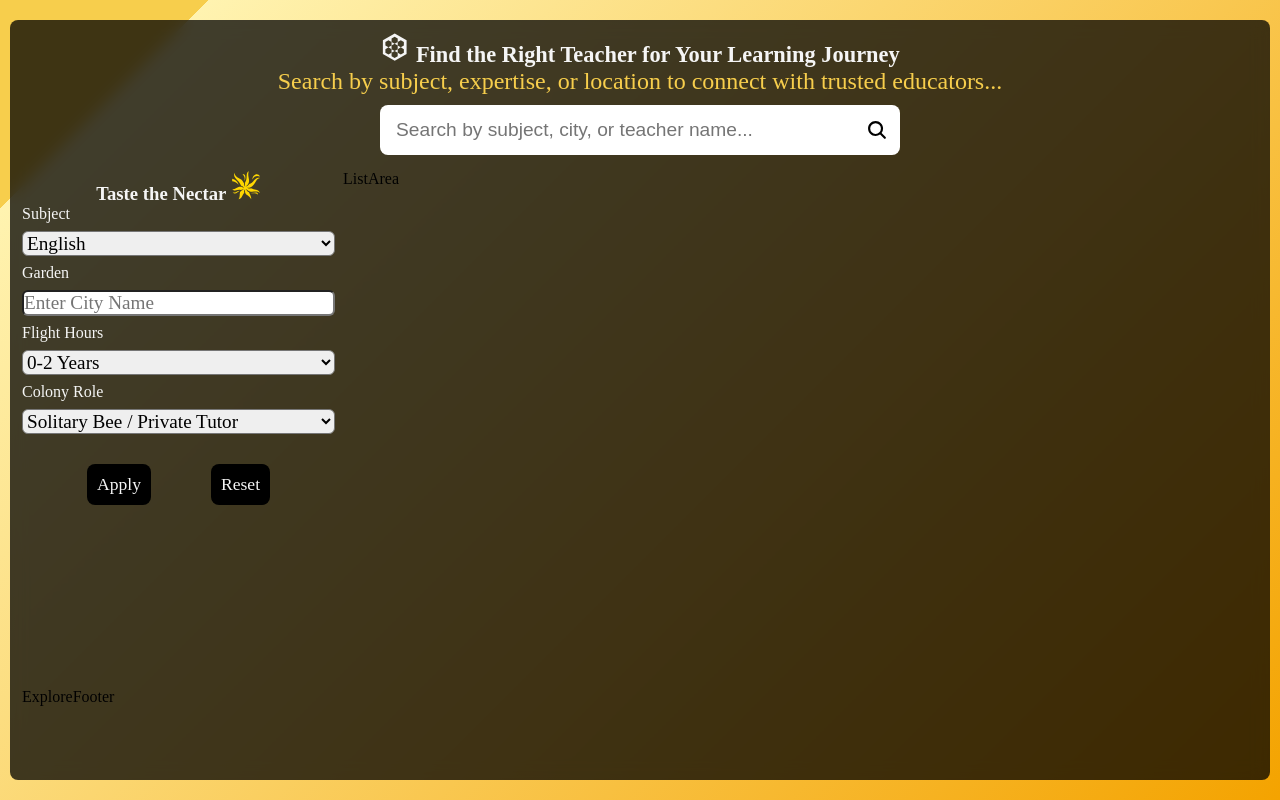
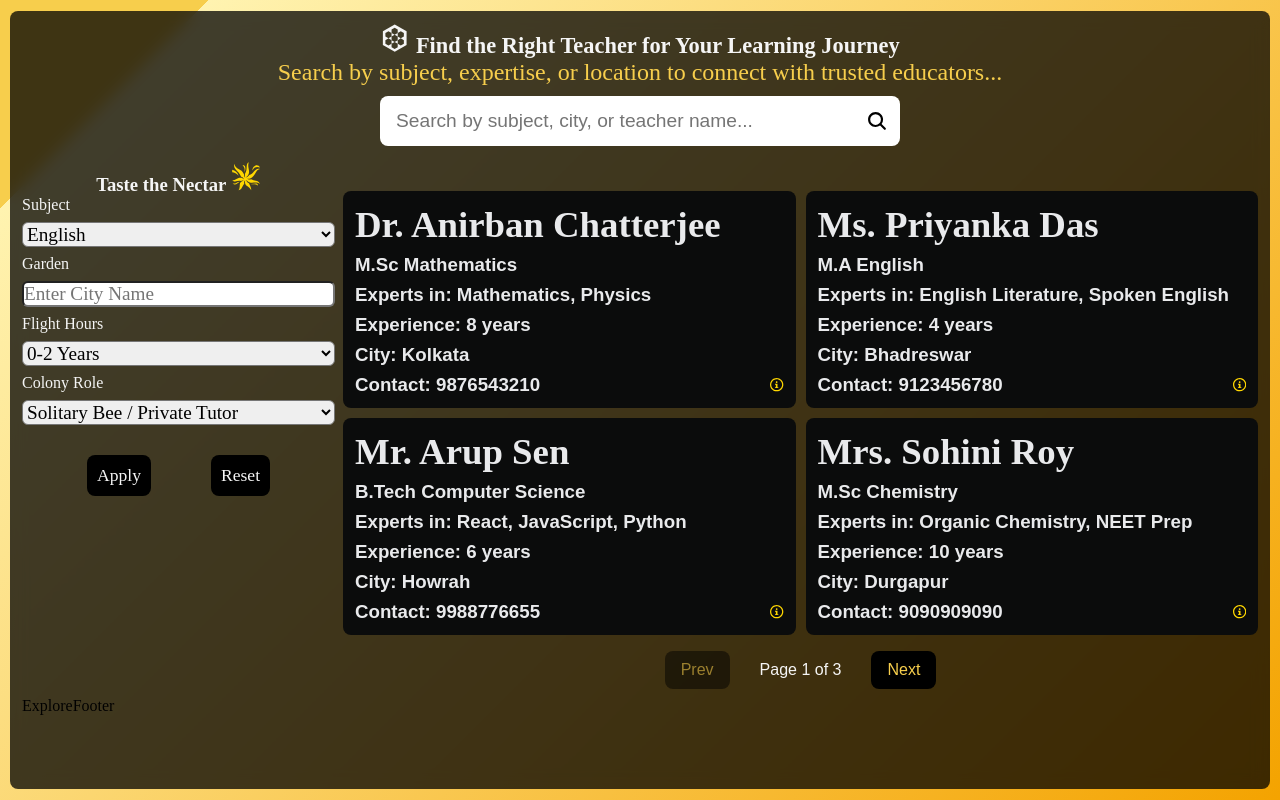
Before and after one commit to Ri1999/myUniversityProject, a React (Vite) app: page /explore-teacher-list in a window 1280 px wide. Built offline with nearby package versions, Linux system fonts and the light colour scheme.

Commit message:
Built teacher cards and pagination structure

```diff
--- /dev/null
+++ b/src/Database/Data.js
@@ -0,0 +1,144 @@
+const teachers = [
+  {
+    id: 1,
+    fullname: "Dr. Anirban Chatterjee",
+    hqualification: "M.Sc Mathematics",
+    experience: 8,
+    employment: "govt",
+    expertise: "Mathematics, Physics",
+    email: "anirban@bee.com",
+    phonenumber: "9876543210",
+    gender: "male",
+    city: "Kolkata",
+    pincode: "700001",
+    bio: "Specializing in calculus and competitive exam logic."
+  },
+  {
+    id: 2,
+    fullname: "Ms. Priyanka Das",
+    hqualification: "M.A English",
+    experience: 4,
+    employment: "private",
+    expertise: "English Literature, Spoken English",
+    email: "priyanka@bee.com",
+    phonenumber: "9123456780",
+    gender: "female",
+    city: "Bhadreswar",
+    pincode: "712124",
+    bio: "Focusing on interactive communication and grammar."
+  },
+  {
+    id: 3,
+    fullname: "Mr. Arup Sen",
+    hqualification: "B.Tech Computer Science",
+    experience: 6,
+    employment: "corporate",
+    expertise: "React, JavaScript, Python",
+    email: "arup@bee.com",
+    phonenumber: "9988776655",
+    gender: "male",
+    city: "Howrah",
+    pincode: "711101",
+    bio: "Hands-on coding projects for young developers."
+  },
+  {
+    id: 4,
+    fullname: "Mrs. Sohini Roy",
+    hqualification: "M.Sc Chemistry",
+    experience: 10,
+    employment: "freelance",
+    expertise: "Organic Chemistry, NEET Prep",
+    email: "sohini@bee.com",
+    phonenumber: "9090909090",
+    gender: "female",
+    city: "Durgapur",
+    pincode: "713201",
+    bio: "Helping students decode complex chemical reactions."
+  },
+  {
+    id: 5,
+    fullname: "Amitava Ghosh",
+    hqualification: "M.A Sanskrit",
+    experience: 12,
+    employment: "govt",
+    expertise: "Sanskrit, Bengali",
+    email: "amitava@bee.com",
+    phonenumber: "9830012345",
+    gender: "male",
+    city: "Chinsurah",
+    pincode: "712101",
+    bio: "Preserving heritage through language and literature."
+  },
+  {
+    id: 6,
+    fullname: "Srijita Mukherjee",
+    hqualification: "B.Sc Biology",
+    experience: 3,
+    employment: "private",
+    expertise: "Botany, Zoology",
+    email: "srijita@bee.com",
+    phonenumber: "9433112233",
+    gender: "female",
+    city: "Chandannagar",
+    pincode: "712136",
+    bio: "Passionate about making biology visual and fun."
+  },
+  {
+    id: 7,
+    fullname: "Vikram Malhotra",
+    hqualification: "MBA Finance",
+    experience: 15,
+    employment: "corporate",
+    expertise: "Economics, Commerce",
+    email: "vikram@bee.com",
+    phonenumber: "9874455667",
+    gender: "male",
+    city: "Kolkata",
+    pincode: "700016",
+    bio: "Practical insights into the world of business and finance."
+  },
+  {
+    id: 8,
+    fullname: "Kavita Iyer",
+    hqualification: "M.Sc Physics",
+    experience: 7,
+    employment: "freelance",
+    expertise: "Astrophysics, Quantum Mechanics",
+    email: "kavita@bee.com",
+    phonenumber: "9007123456",
+    gender: "female",
+    city: "Bidhannagar",
+    pincode: "700091",
+    bio: "Exploring the mysteries of the universe with students."
+  },
+  {
+    id: 9,
+    fullname: "Rahul Banerjee",
+    hqualification: "B.A Geography",
+    experience: 5,
+    employment: "private",
+    expertise: "Social Studies, Geography",
+    email: "rahulb@bee.com",
+    phonenumber: "8899001122",
+    gender: "male",
+    city: "Serampore",
+    pincode: "712201",
+    bio: "Mapping the world through engaging storytelling."
+  },
+  {
+    id: 10,
+    fullname: "Deepa Karmakar",
+    hqualification: "M.P.Ed (Physical Education)",
+    experience: 9,
+    employment: "govt",
+    expertise: "Sports Science, Yoga",
+    email: "deepa@bee.com",
+    phonenumber: "7766554433",
+    gender: "female",
+    city: "Asansol",
+    pincode: "713301",
+    bio: "Promoting fitness and mental health in the hive."
+  }
+];
+
+export default teachers;
--- a/src/pages/Explore.css
+++ b/src/pages/Explore.css
@@ -115,15 +115,87 @@
 }
 
 
+.listArea{
+
+    margin-top: 30px;
+    grid-column: span 3;
+    display: flex;
+    flex-direction: column;
+    gap: 16px;
+
+}
+.cardsGrid{
+
+    display: grid;
+    grid-template-columns: 1fr 1fr;
+    gap: 10px;
+}
+.cardContainer{
+    font-family: "Ubuntu", sans-serif;
+    color: #e9eaec;
+    padding: 12px;
+    background-color: #0b0c0c;
+    border-radius: 8px;
+    display: flex;
+    flex-direction: column;
+    gap: 8px;
+}
+.cardContainer h2{
+    font-family: "Edu TAS Beginner", cursive;
+}
+.contactRow{
+    display: flex;
+    align-items: center;
+    justify-content: space-between;
+}
+.paginationControls{
+    display: flex;
+    align-items: center;
+    justify-content: center;
+    gap: 30px;
+}
+.paginationControls p{
+    font-family: "Ubuntu", sans-serif;
+    color: whitesmoke;
+    font-size: 1rem;
+}
+.paginationControls button{
+    font-family: "Ubuntu", sans-serif;
+    font-size: 1rem;
+    background-color: black;
+    color: #F7CE4C;
+    border: none;
+    padding: 10px 16px;
+    border-radius: 8px;
+    cursor: pointer;
+}
+
+.paginationControls button:disabled{
+    opacity: 0.5;
+    cursor: not-allowed;
+}
+
+
+
+.icon-button {
+  background: none;
+  border: none;
+  padding: 0;
+  cursor: pointer;
+  outline: none;
+
+  /* Centers the icon perfectly inside the button */
+  display: inline-flex;
+  align-items: center;
+  justify-content: center;
+}
 
 
 
 
 
-.listArea{
-    grid-column: span 3;
-    overflow-y: auto;
-}
+
+
 .exploreFooter{
     grid-column: span 4;
 }
--- a/src/pages/Explore.jsx
+++ b/src/pages/Explore.jsx
@@ -1,5 +1,6 @@
 
 import "./Explore.css";
+
 
 const Explore = ({children}) => {
   return (
--- a/src/pages/ListArea.jsx
+++ b/src/pages/ListArea.jsx
@@ -1,8 +1,76 @@
-import React from 'react'
+import { useState } from 'react'
+import TeacherCard from './TeacherCard';
+import Data from "../Database/Data"
 import "./Explore.css";
+
 const ListArea = () => {
+
+
+  const [currentPage, setCurrentPage] = useState(1);
+
+  // only 4 cards
+  const cardsPerPage = 4;
+
+  // indexing
+  const lastIndex = currentPage * cardsPerPage;
+  const firstIndex = lastIndex - cardsPerPage;
+
+  // slicing
+  const currentTeachers =
+    Data.slice(firstIndex, lastIndex);
+
+  // totalpage count
+  const totalPages =
+    Math.ceil(Data.length / cardsPerPage);
+
   return (
-    <div className='listArea' >ListArea</div>
+
+    <div className='listArea'>
+
+      {/* this is main grid stut. */}
+      <div className='cardsGrid'>
+
+        {currentTeachers.map((t) => (
+
+          <TeacherCard
+            key={t.id}
+            teacher={t}
+          />
+
+        ))}
+
+      </div>
+
+      {/* pagination for button */}
+      <div className='paginationControls'>
+
+        <button
+
+          disabled={currentPage === 1}
+          onClick={() =>
+            setCurrentPage(currentPage - 1)
+         }
+
+        >
+          Prev
+        </button>
+
+        <p>
+          Page {currentPage} of {totalPages}
+        </p>
+
+        <button
+          disabled={currentPage === totalPages}
+          onClick={() =>
+            setCurrentPage(currentPage + 1)
+          }
+        >
+          Next
+        </button>
+
+      </div>
+
+    </div>
   )
 }
 
--- /dev/null
+++ b/src/pages/TeacherCard.jsx
@@ -0,0 +1,41 @@
+import "./Explore.css";
+import { ImInfo } from "react-icons/im";
+
+const TeacherCard = ({ teacher }) => {
+
+  return (
+
+    <div className="cardContainer">
+
+      <h2>{teacher.fullname}</h2>
+      <h3>{teacher.hqualification}</h3>
+      <h3>
+        Experts in: {teacher.expertise}
+      </h3>
+      <h3>
+        Experience: {teacher.experience} years
+      </h3>
+      <h3>
+        City: {teacher.city}
+      </h3>
+
+      <div className="contactRow">
+
+        <h3>
+          Contact: {teacher.phonenumber}
+        </h3>
+
+        <button
+          className="icon-button"
+          type="button"
+        >
+          <ImInfo color="gold" />
+        </button>
+
+      </div>
+
+    </div>
+  )
+}
+
+export default TeacherCard
```
